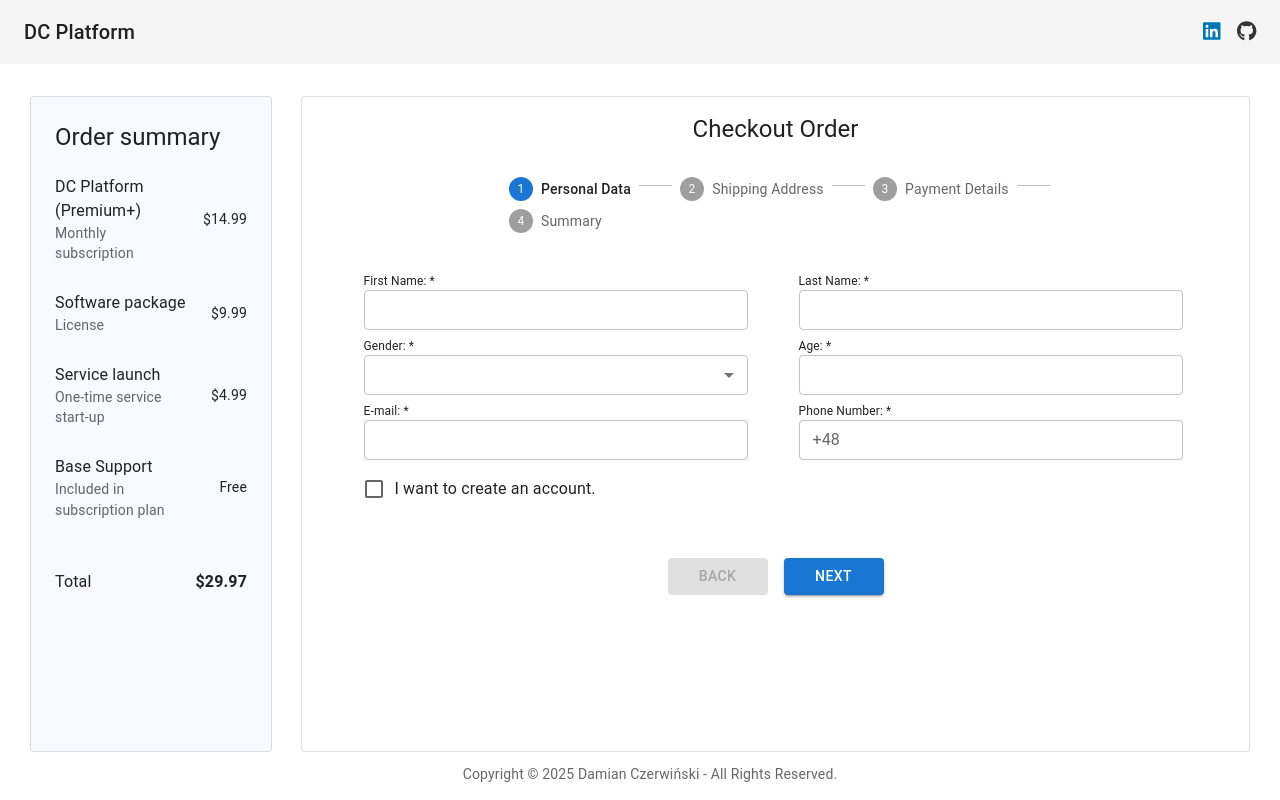
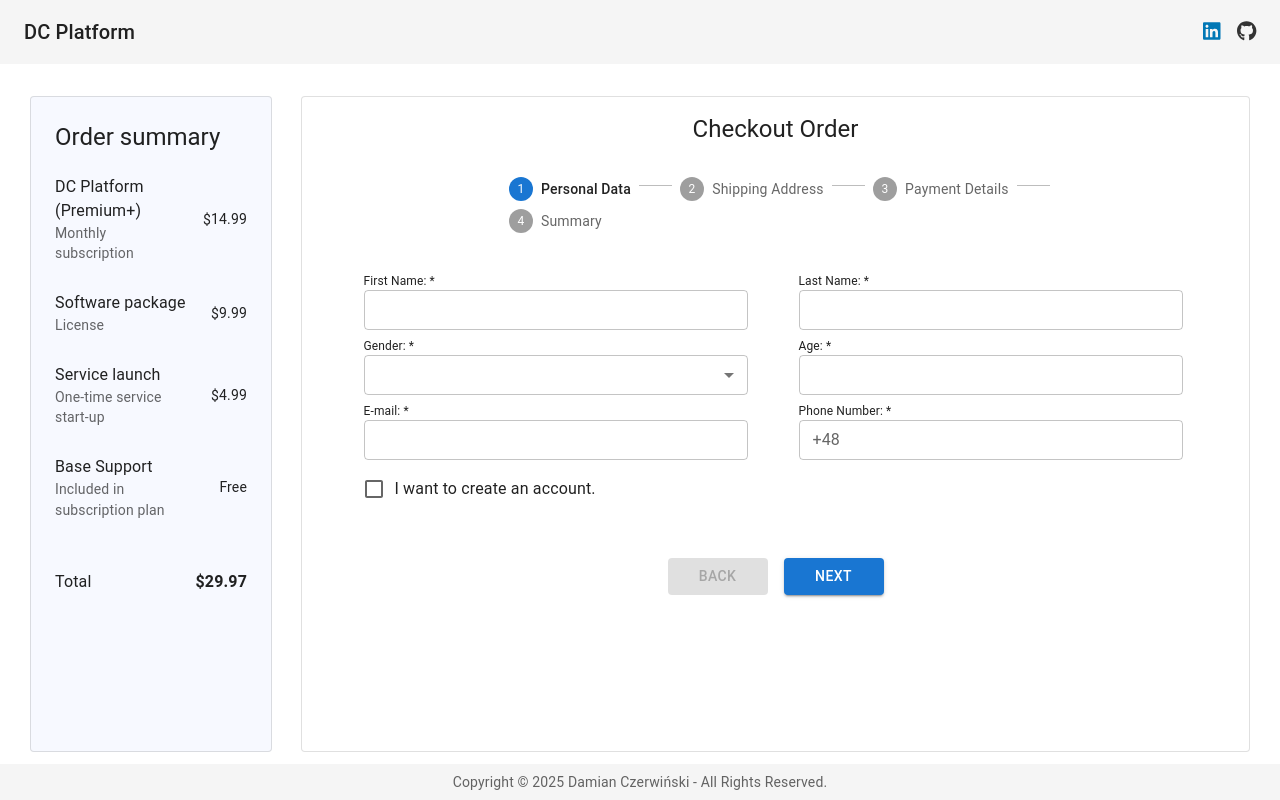
Before and after one commit to damianczer/Checkout-Order-Form, a React (Create React App) app in the folder application/: page / in a window 1280 px wide. Built offline with nearby package versions, Linux system fonts and the light colour scheme.

Commit message:
fix missaligned footer
bugfix for footer

```diff
--- a/application/src/App.css
+++ b/application/src/App.css
@@ -5,7 +5,7 @@
   padding: 0;
   box-sizing: border-box;
   height: 100vh;
-  overflow: hidden;
+  overflow: auto;
 }
 
 #root {
--- a/application/src/App.jsx
+++ b/application/src/App.jsx
@@ -120,7 +120,7 @@
           </Box>
         </Toolbar>
       </AppBar>
-      <Grid container spacing={3} sx={{ mt: 1, height: { xs: 'auto', lg: '85vh' }, px: '0px', pb: { xs: 8, lg: 0 } }}>
+      <Grid container spacing={3} sx={{ mt: 1, height: '85vh', px: '0px' }}>
         <Grid item xs={12} lg={3} sx={{ height: { xs: 'auto', lg: '100%' } }}>
           <ProductSummary />
         </Grid>
@@ -129,11 +129,11 @@
             variant="outlined"
             sx={{
               p: { xs: 2 },
-              height: { xs: 'auto', lg: '100%' },
+              height: '100%',
               width: { xs: 'calc(100% - 60px)', lg: 'calc(100% - 5px)' },
               ml: { xs: '30px', lg: '-25px' },
               mr: { xs: '30px', lg: '30px' },
-              mb: { xs: 2, lg: '30px' }
+              mb: '30px'
             }}
           >
             <Typography variant="h5" align="center">
@@ -174,16 +174,7 @@
           </Paper>
         </Grid>
       </Grid>
-      <Box sx={{
-        width: '100%',
-        display: 'flex',
-        justifyContent: 'center',
-        mt: { xs: 2, lg: -1 },
-        position: { xs: 'relative', lg: 'static' },
-        pb: { xs: 2, lg: 0 }
-      }}>
-        <Copyright />
-      </Box>
+      <Copyright />
     </>
   );
 };
--- a/application/src/components/Copyright.jsx
+++ b/application/src/components/Copyright.jsx
@@ -9,9 +9,13 @@
             align="center"
             width="100%"
             sx={{
-                mt: { xs: '10px', lg: '20px' },
-                pl: { xs: '25px', lg: '20px' },
-                pb: { xs: '10px', lg: '20px' }
+                position: 'fixed',
+                bottom: 0,
+                left: 0,
+                right: 0,
+                backgroundColor: '#f5f5f5',
+                py: 1,
+                zIndex: 1000
             }}
         >
             {'Copyright © '}
```
